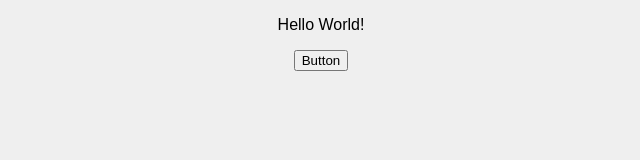
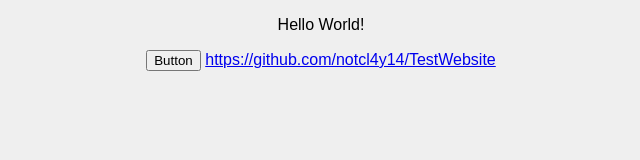
Before and after one commit to notcl4y14/TestWebsite, a plain HTML site: page index.html in a window 1280 px wide. Shown: the whole page, without its empty margins (319-959 px from the left). Drawn offline with Linux system fonts and the light colour scheme.

Commit message:
add link to github repo in index.html

```diff
--- a/index.html
+++ b/index.html
@@ -8,5 +8,6 @@
 <body>
 	<p>Hello World!</p>
 	<button onclick="buttonClicked(this)">Button</button>
+	<a href="https://github.com/notcl4y14/TestWebsite">https://github.com/notcl4y14/TestWebsite</a>
 </body>
 </html>
```
